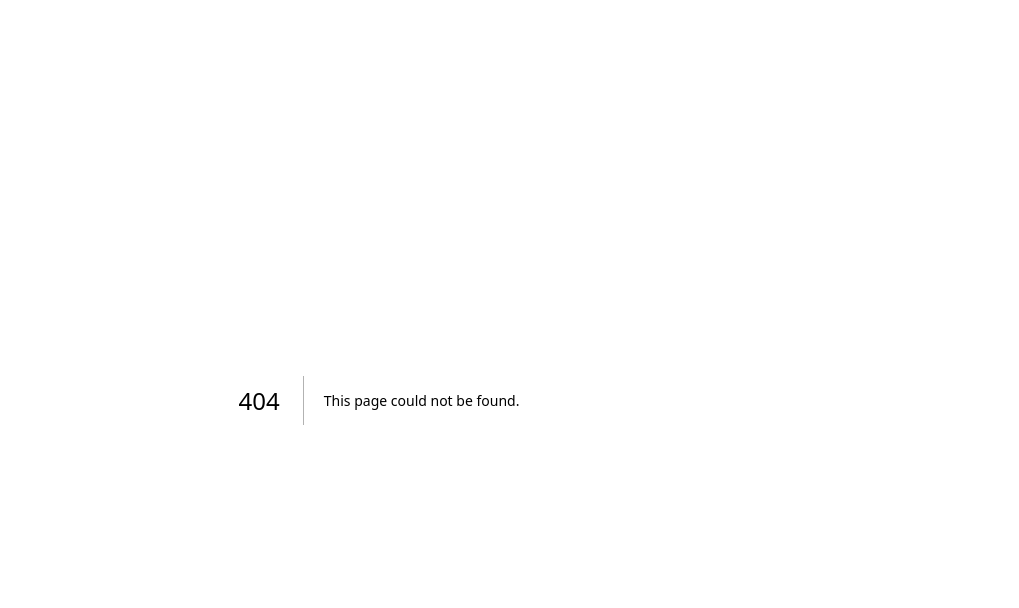
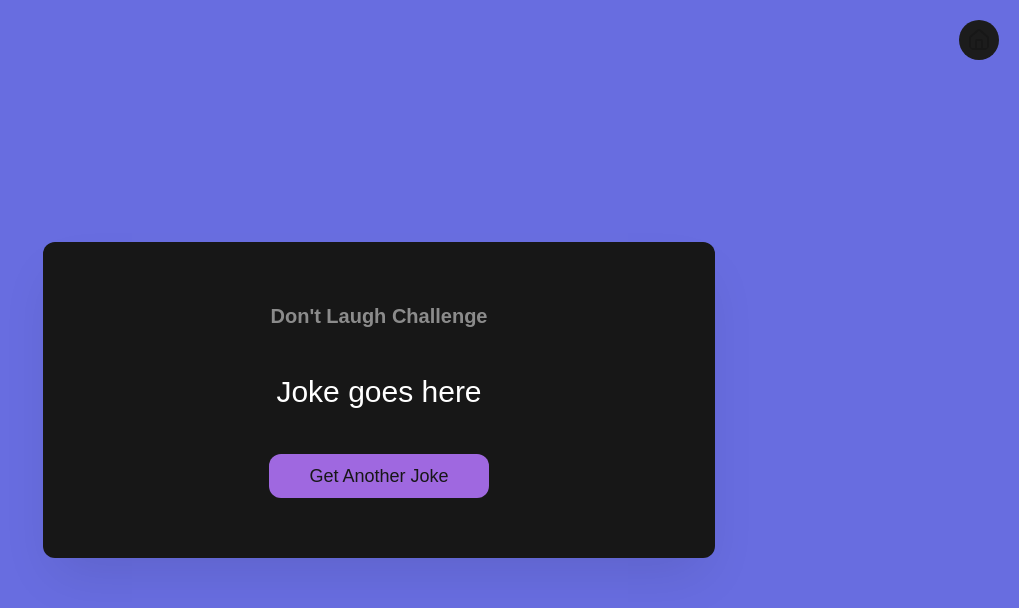
Before and after one commit to BaraSalameh/Tailwind-Master, a Next.js app: page /challenges/dad-jokes in a window 1280 px wide. Before the commit this address had no page. Shown: the top 608 px of the page, without its empty margins (261-1280 px from the left). Built offline with nearby package versions, Linux system fonts and the light colour scheme; no server answers.

Commit message:
dad jokes challenge

```diff
--- /dev/null
+++ b/src/app/challenges/dad-jokes/page.tsx
@@ -0,0 +1,35 @@
+'use client';
+
+import { useEffect, useState } from "react";
+
+const DadJokes = () => {
+    const [joke, setJoke] = useState<string>();
+
+    const handleNewJojeRequest = async () => {
+        await fetch("https://icanhazdadjoke.com", {headers: {Accept: 'application/json'}})
+        .then(res => res.json())
+        .then(data => setJoke(data.joke))
+        .catch(() => {});
+    }
+
+    useEffect(() => {
+       handleNewJojeRequest();
+    }, []);
+
+    return (
+        <div className="h-screen bg-[#686de0] flex justify-center items-center p-5">
+            <div className="bg-foreground flex flex-col items-center gap-11 py-15 px-5 w-2xl rounded-xl shadow-2xl shadow-[rgba(0,0,0,0.1)]">
+                <h3 className="text-background text-xl font-bold capitalize opacity-50">don't laugh challenge</h3>
+                <p className="text-3xl text-wrap text-background text-center">{joke || 'Joke goes here'}</p>
+                <button
+                    className="bg-[#9f68e0] text-lg py-2 cursor-pointer px-10 text-foreground rounded-xl capitalize active:scale-95"
+                    onClick={handleNewJojeRequest}
+                >
+                    get another joke
+                </button>
+            </div>
+        </div>
+    )
+}
+
+export default DadJokes;
--- a/src/app/page.tsx
+++ b/src/app/page.tsx
@@ -16,7 +16,8 @@ const Home = () => {
         {name: 'Scroll Animation', path: 'scroll-animation'},
         {name: 'Split Landing Page', path: 'split-landing-page'},
         {name: 'Form Input Wave', path: 'form-input-wave'},
-        {name: 'Sound Board', path: 'sound-board'}
+        {name: 'Sound Board', path: 'sound-board'},
+        {name: 'Dad Jokes', path: 'dad-jokes'}
     ]
 
     return (
```
